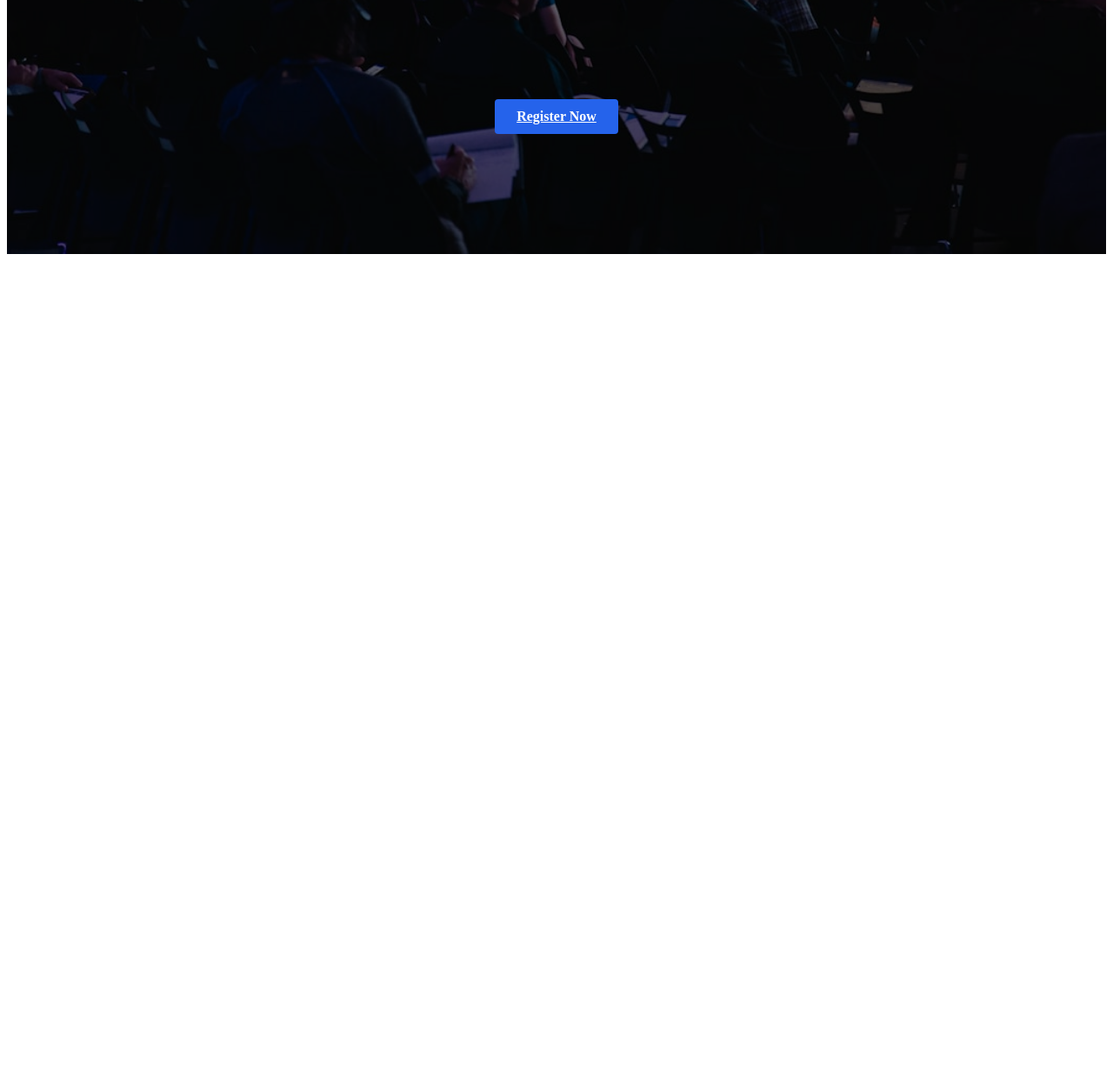
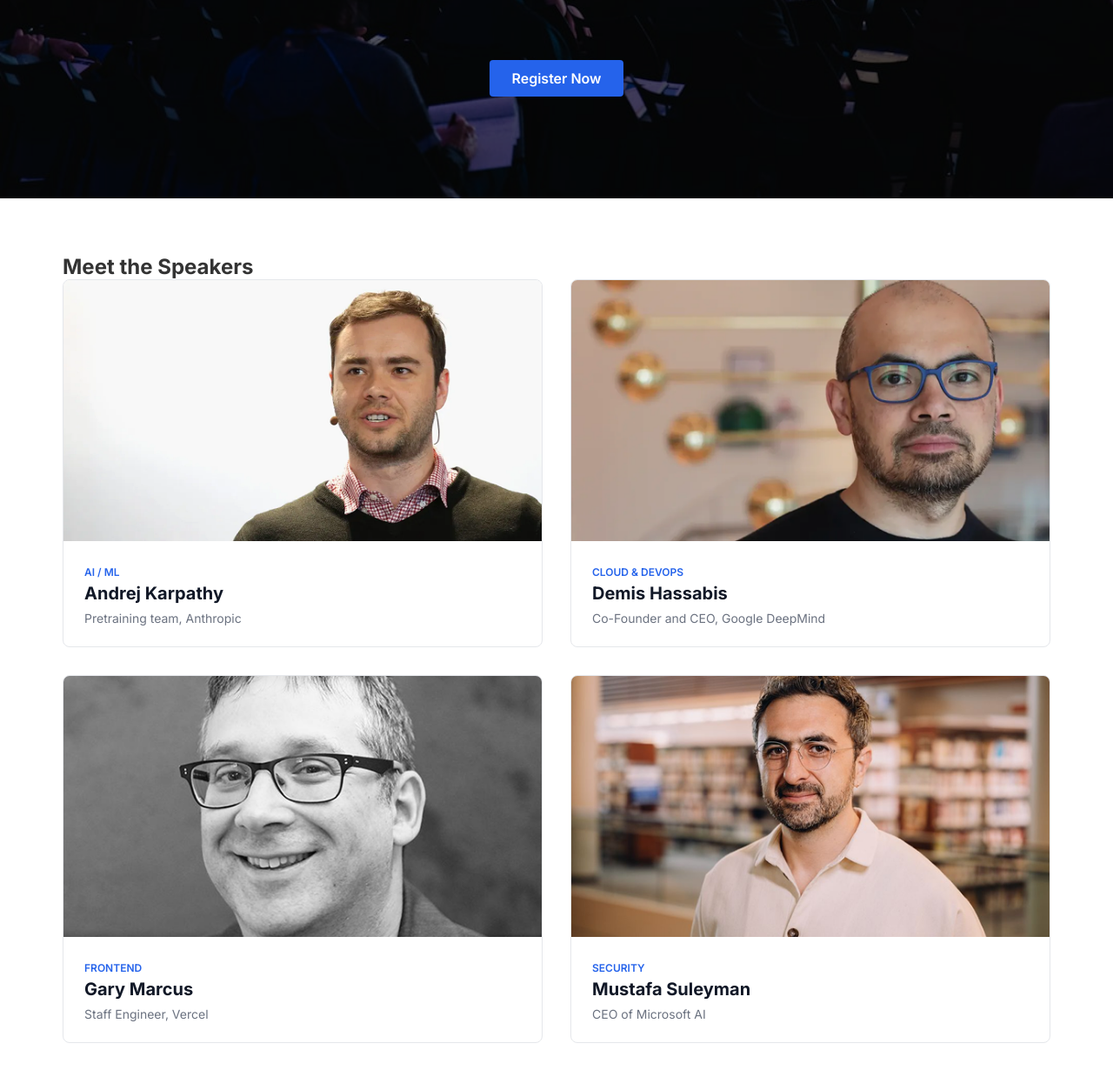
Before and after one commit to Wizardezgg/My-A01, a plain HTML site: page index.html in a window 1280 px wide. Shown: the part 642-1880 px from the top of the page at 87% size. Before the commit the page ends 942 px from the top, so only its background shows below. Drawn offline with Linux system fonts and the light colour scheme.

Commit message:
Speakers section

```diff
--- a/index.html
+++ b/index.html
@@ -5,6 +5,7 @@
     <meta name="viewport" content="width=device-width, initial-scale=1.0">
     <title>Defcon2026</title>
     <link rel="stylesheet" href="./style.css">
+    <link rel="stylesheet" href="https://cdnjs.cloudflare.com/ajax/libs/font-awesome/6.4.0/css/all.min.css">
      <link rel="preconnect" href="https://fonts.googleapis.com">
 <link rel="preconnect" href="https://fonts.gstatic.com" crossorigin>
 <link href="https://fonts.googleapis.com/css2?family=Inter:ital,opsz,wght@0,14..32,100..900;1,14..32,100..900&family=Open+Sans:ital,wght@0,300..800;1,300..800&display=swap" rel="stylesheet">
@@ -42,5 +43,51 @@
       <a href="#" class="btn">Register Now</a>
     </div>
   </section>
+  <!-- The Speakers Section -->
+  <section class="speakers">
+      <h2>Meet the Speakers</h2>
+      <div class="speakers-parent">
+        <div class="speaker-card">
+          <div class="speaker-card-image">
+            <img src="./assets/andrej.png" alt="Andrej Karpathy">
+          </div>
+          <div class="speaker-card-text">
+            <span>AI / ML</span>
+            <h3>Andrej Karpathy</h3>
+            <p>Pretraining team, Anthropic</p>
+          </div>
+        </div>
+        <div class="speaker-card">
+          <div class="speaker-card-image">
+            <img src="./assets/demis.png" alt="Demis Hassabis">
+          </div>
+          <div class="speaker-card-text">
+            <span>Cloud & DevOps</span>
+            <h3>Demis Hassabis</h3>
+            <p>Co-Founder and CEO, Google DeepMind</p>
+          </div>
+        </div>
+        <div class="speaker-card">
+          <div class="speaker-card-image">
+            <img src="./assets/gary.png" alt="Gary Marcus">
+          </div>
+          <div class="speaker-card-text">
+            <span>Frontend</span>
+            <h3>Gary Marcus</h3>
+            <p>Staff Engineer, Vercel</p>
+          </div>
+        </div>
+        <div class="speaker-card">
+          <div class="speaker-card-image">
+            <img src="./assets/mustafa.png" alt="Mustafa Suleyman">
+          </div>
+          <div class="speaker-card-text">
+            <span>Security</span>
+            <h3>Mustafa Suleyman</h3>
+            <p>CEO of Microsoft AI</p>
+          </div>
+        </div>
+      </div>
+  </section>
 
 </body>
--- a/style.css
+++ b/style.css
@@ -1,3 +1,20 @@
+* {
+  margin: 0;
+  padding: 0;
+  box-sizing: border-box;
+  font-family: 'Inter', sans-serif;
+}
+body {
+  background-color: white;
+  color: #333333;
+}
+a {
+  text-decoration: none;
+  color: inherit;
+}
+ul {
+  list-style: none;
+}
 .btn {
   background-color: #2563eb;
   color: white;
@@ -10,6 +27,39 @@
   cursor: pointer;
   border: 1px solid transparent;
   transition: background-color 0.2s;
+}
+.navbar {
+    position: fixed;
+    top: 0;
+    width: 100%;
+    background-color: white;
+    border-bottom: 1px solid #e5e7eb;
+}
+.nav-container {
+  max-width: 1200px;
+  margin: 0 auto;
+  padding: 16px 32px;
+  display: flex;
+  justify-content: space-between;
+  align-items: center;
+}
+.navbar-names {
+  display: flex;
+  gap: 32px;
+  font-weight: 500;
+  color: #4b5563;
+}
+
+.logo {
+  display: flex;
+  align-items: center;
+  gap: 8px;
+  font-weight: 700;
+  font-size: 20px;
+  color: #111827;
+}
+.logo img {
+  height: 30px;
 }
 .hero {
   position: relative;
@@ -45,37 +95,56 @@
   font-size: 20px;
   margin-bottom: 350px;
 }
-.navbar {
-    position: fixed;
-    top: 0;
-    left: 0;
-    width: 100%;
-    background-color: white;
-    border-bottom: 1px solid gray;
-}
-.nav-container {
+.speakers {
   max-width: 1200px;
   margin: 0 auto;
-  padding: 16px 32px;
+  padding: 64px 32px;
+
+}
+.speakers-parent {
+ display: grid;
+  grid-template-columns: repeat(2, 1fr);
+  gap: 32px;
+
+}
+.speaker-card {
+  background-color: white;
+  border: 1px solid #e5e7eb;
+  border-radius: 8px;
+  overflow: hidden;
   display: flex;
-  justify-content: space-between;
-  align-items: center;
+  flex-direction: column;
 }
-.navbar-names {
-  display: flex;
-  gap: 32px;
-  font-weight: 500;
-  color: #4b5563;
+.speaker-card-image {
+  position: relative;
+  width: 100%;
+  height: 300px;
+  background-color: #e5e7eb;
 }
-
-.logo {
-  display: flex;
-  align-items: center;
-  gap: 8px;
-  font-weight: 700;
+.speaker-card img {
+  width: 100%;
+  height: 100%;
+  object-fit: cover;
+}
+.speaker-card span {
+  display: inline-block;
+  color: #2563eb;
+  font-weight: 600;
+  text-transform: uppercase;
+  font-size: 12px;
+  text-align: left;
+  margin-bottom: 5px;
+}
+.speaker-card-text {
+  padding: 24px;
+  text-align: left;
+}
+.speaker-card h3 {
   font-size: 20px;
   color: #111827;
+  margin-bottom: 8px;
 }
-.logo img {
-  height: 30px;
+.speaker-card p {
+  color: #6b7280;
+  font-size: 14px;
 }
```
